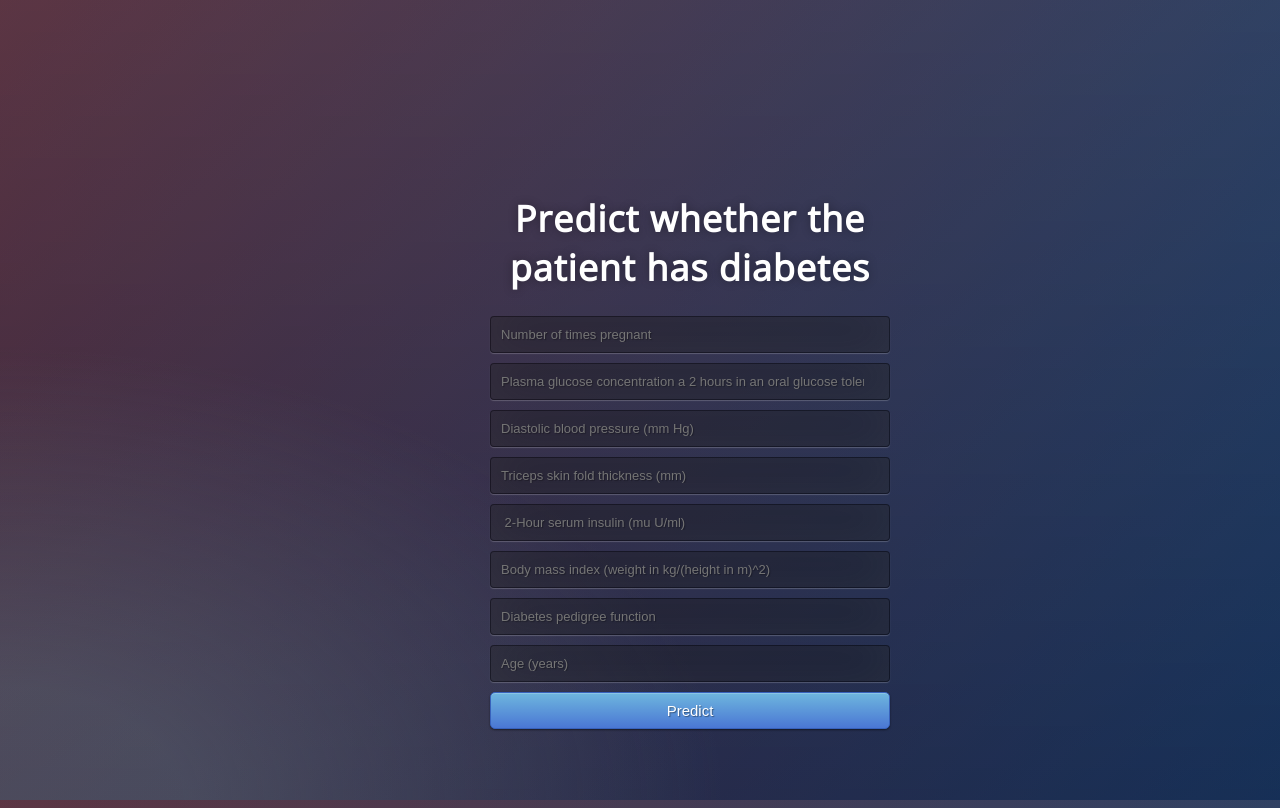
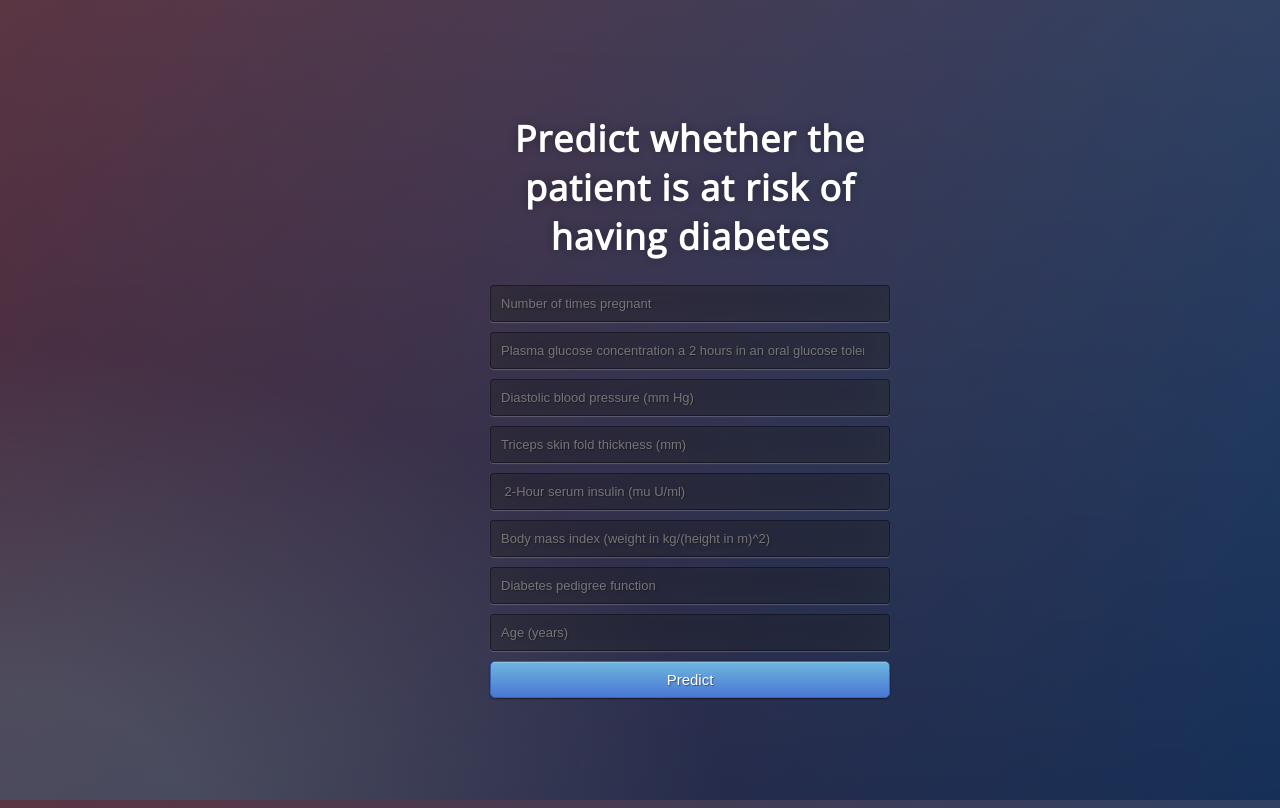
Before and after one commit to mtabishk/flask-ml-webapp, a Flask app: page / in a window 1280 px wide. Run offline with Flask 2, Linux system fonts and the light colour scheme.

Commit message:
updated code

```diff
--- a/flask-app_dl/app.py
+++ b/flask-app_dl/app.py
@@ -24,9 +24,9 @@ def predict():
 	output = model.predict( [[no_pregnant, plasma_glucose_conc, diastolic_bp, triceps_skinfold_thickness, serum_insulin, bmi, diabetes_pedigree_fn, age
 ] ])
 	if str(round(output[0][0])) == '0':
-		prediction_text = 'Dead'
+		prediction_text = 'Negative'
 	else:
-		prediction_text	= 'Alive'
+		prediction_text	= 'Positive'
 
 	return  render_template("result.html", prediction_text= prediction_text )
 
@@ -45,9 +45,9 @@ def predict_api():
         output = model.predict( [[no_pregnant, plasma_glucose_conc, diastolic_bp, triceps_skinfold_thickness, serum_insulin, bmi, diabetes_pedigree_fn, age
 ] ])
         if str(round(output[0][0])) == '0':
-                prediction_text = 'Dead'
+                prediction_text = 'Negative'
         else:
-                prediction_text = 'Alive'
+                prediction_text = 'Positive'
 
         output = {"status": f"{prediction_text}"}
         return  json.dumps(output)
--- a/flask-app_dl/static/css/style.css
+++ b/flask-app_dl/static/css/mystyle.css
@@ -32,7 +32,7 @@ body {
 }
 .login {
 	position: absolute;
-	top: 40%;
+	top: 30%;
 	left: 50%;
 	margin: -150px 0 0 -150px;
 	width:400px;
--- a/flask-app_dl/templates/index.html
+++ b/flask-app_dl/templates/index.html
@@ -7,12 +7,12 @@
 <link href='https://fonts.googleapis.com/css?family=Arimo' rel='stylesheet' type='text/css'>
 <link href='https://fonts.googleapis.com/css?family=Hind:300' rel='stylesheet' type='text/css'>
 <link href='https://fonts.googleapis.com/css?family=Open+Sans+Condensed:300' rel='stylesheet' type='text/css'>
-<link rel="stylesheet" href="{{ url_for('static', filename='css/style.css') }}">
+<link rel="stylesheet" href="{{ url_for('static', filename='css/mystyle.css') }}">
 
 </head>
 <body>
  <div class="login">
-	<h1>Predict whether the patient has diabetes </h1>
+	<h1>Predict whether the patient is at risk of having diabetes </h1>
 
      <!-- Main Input For Receiving Query to our ML -->
     <form action="{{ url_for('predict')}}"method="post">
--- a/flask-app_dl/templates/result.html
+++ b/flask-app_dl/templates/result.html
@@ -7,12 +7,12 @@
 <link href='https://fonts.googleapis.com/css?family=Arimo' rel='stylesheet' type='text/css'>
 <link href='https://fonts.googleapis.com/css?family=Hind:300' rel='stylesheet' type='text/css'>
 <link href='https://fonts.googleapis.com/css?family=Open+Sans+Condensed:300' rel='stylesheet' type='text/css'>
-<link rel="stylesheet" href="{{ url_for('static', filename='css/style.css') }}">
+<link rel="stylesheet" href="{{ url_for('static', filename='css/mystyle.css') }}">
 
 </head>
 <body>
  <div class="login">
-	<h1>Patient is {{ prediction_text }} </h1>
+	<h1>Patient is Diabetes {{ prediction_text }} </h1>
  </div>
 </body>
 </html>
```
Also changed, not shown: 1 other file.
